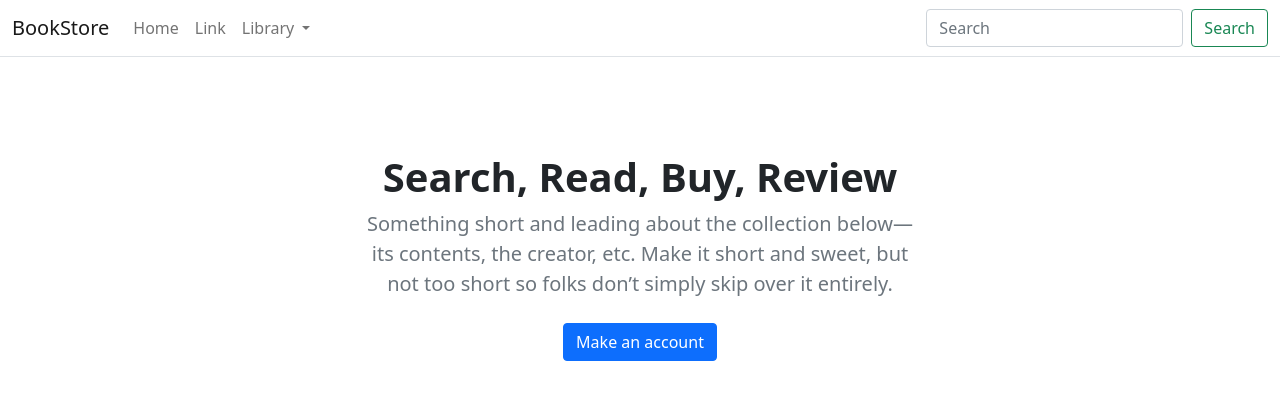
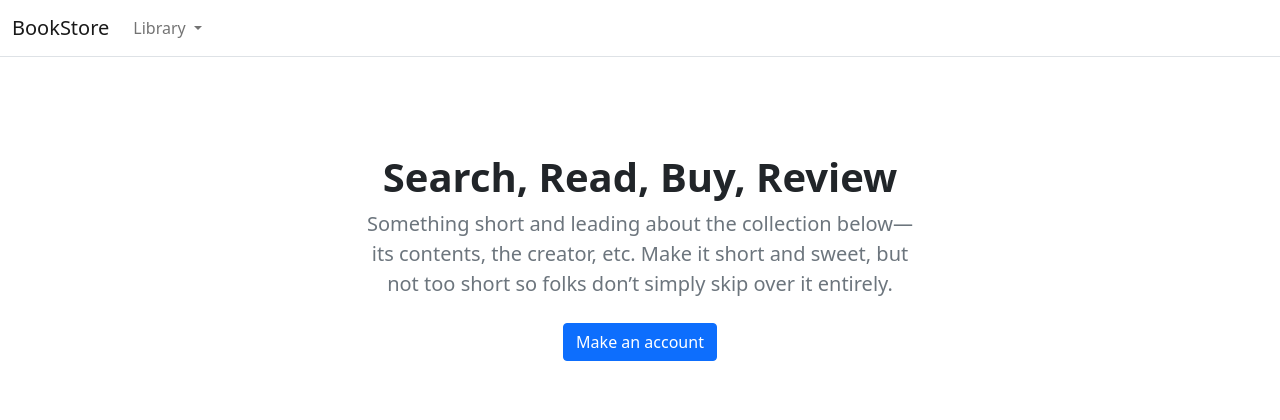
Before and after one commit to mashendi/django-ecommercev1, a Django app: page / in a window 1280 px wide. Shown: the top 420 px of the page. Run offline with Django 4.2, Linux system fonts and the light colour scheme; data comes from the database, SQL or seed files in the repository.

Commit message:
refactor navbar

```diff
--- a/templates/base.html
+++ b/templates/base.html
@@ -14,19 +14,14 @@
     <header>
         <nav class="navbar navbar-expand-md navbar-light bg-white border-bottom">
             <div class="container-fluid">
-                <a class="navbar-brand" href="#">BookStore</a>
+                <a class="navbar-brand" href="/">BookStore</a>
                 <button class="navbar-toggler" type="button" data-bs-toggle="collapse" data-bs-target="#navbarCollapse"
                     aria-controls="navbarCollapse" aria-expanded="false" aria-label="Toggle navigation">
                     <span class="navbar-toggler-icon"></span>
                 </button>
                 <div class="collapse navbar-collapse" id="navbarCollapse">
                     <ul class="navbar-nav me-auto mb-2 mb-md-0">
-                        <li class="nav-item active">
-                            <a class="nav-link" aria-current="page" href="/">Home</a>
-                        </li>
-                        <li class="nav-item">
-                            <a class="nav-link" href="#">Link</a>
-                        </li>
+
                         <li class="nav-item dropdown">
                             <a class="nav-link dropdown-toggle" href="#" id="navbarDropdown" role="button"
                                 data-bs-toggle="dropdown" aria-expanded="false">
@@ -42,10 +37,7 @@
                             </ul>
                         </li>
                     </ul>
-                    <form class="d-flex">
-                        <input class="form-control me-2" type="search" placeholder="Search" aria-label="Search">
-                        <button class="btn btn-outline-success" type="submit">Search</button>
-                    </form>
+
                 </div>
             </div>
         </nav>
```
